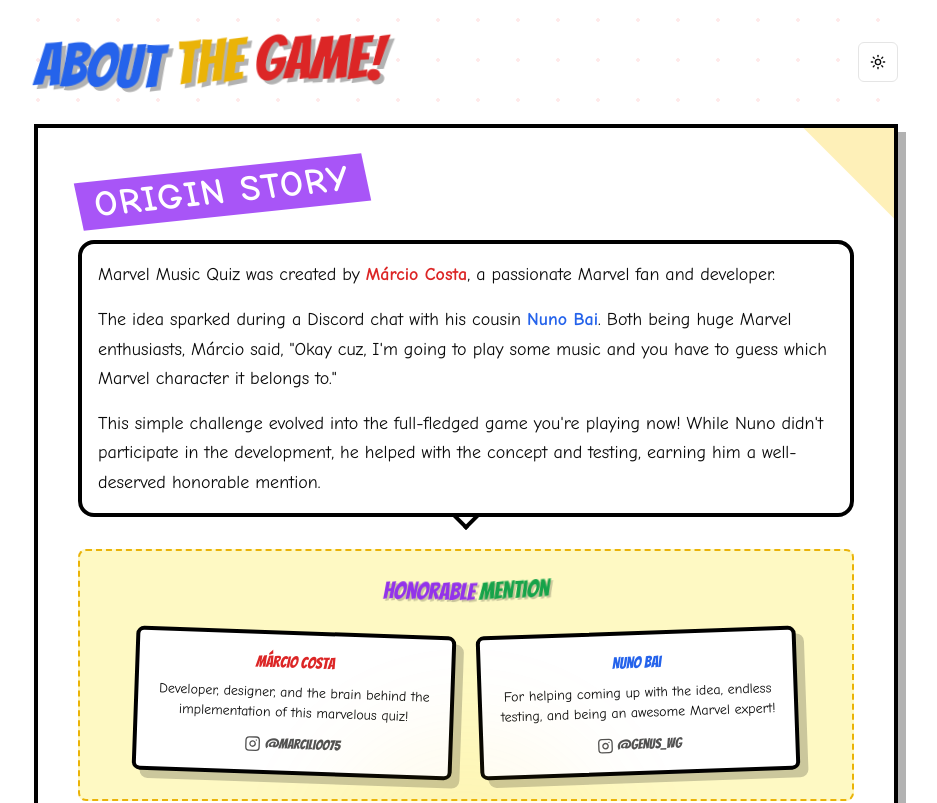
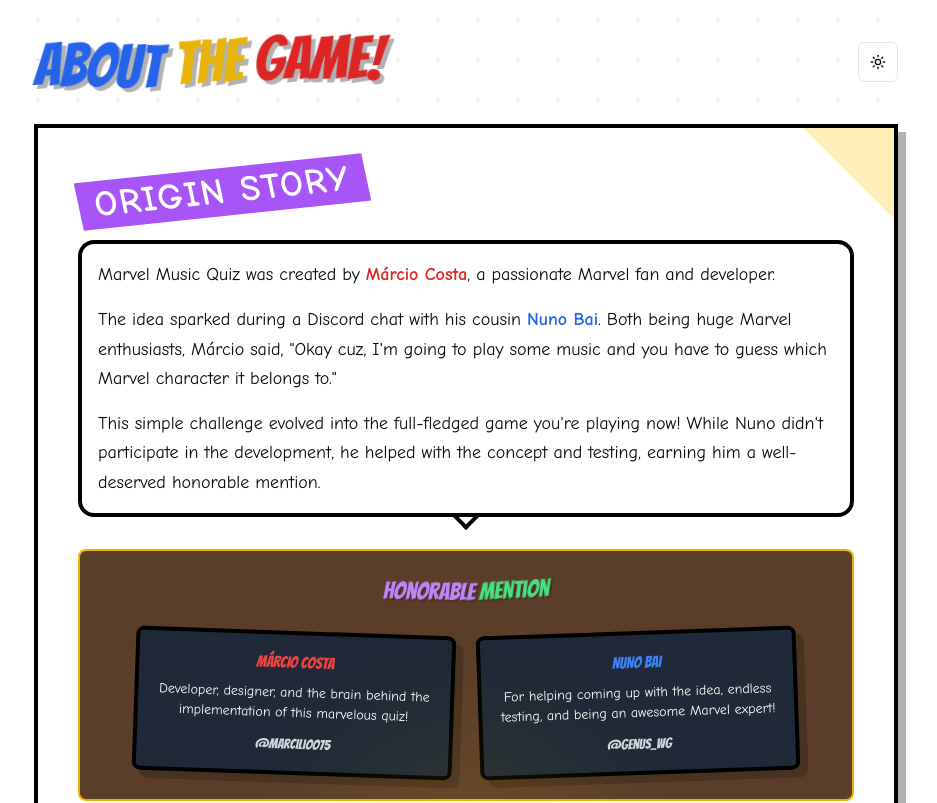
Before and after one commit to MarcioCosta75/MarvelMusicQuiz, a Next.js app: page /about in a window 1280 px wide. Shown: the top 803 px of the page, without its empty margins (174-1111 px from the left). Built offline with nearby package versions, Linux system fonts and the light colour scheme.

Commit message:
refine: adjust About page by removing Instagram icons and fixing background

```diff
--- a/app/about/page.tsx
+++ b/app/about/page.tsx
@@ -6,7 +6,7 @@ import { ThemeToggle } from "@/components/theme-toggle"
 import { ComicPanel } from "@/components/comic-effects"
 import { SpeechBubble } from "@/components/speech-bubble"
 import { ComicText } from "@/components/comic-effects"
-import { ArrowLeft, Instagram } from "lucide-react"
+import { ArrowLeft } from "lucide-react"
 
 export default function AboutPage() {
   return (
@@ -45,39 +45,35 @@ export default function AboutPage() {
             </SpeechBubble>
           </div>
 
-          <div className="bg-yellow-100 dark:bg-yellow-900/40 p-6 rounded-lg border-2 border-dashed border-yellow-500 mb-8 relative overflow-hidden">
+          <div className="bg-[#5a3e2a] dark:bg-[#3a2a1a] p-6 rounded-lg border-2 border-yellow-500 mb-8 relative overflow-hidden w-full">
             <h2 className="text-2xl font-comic mb-6 transform -rotate-1 text-center">
-              <span className="inline-block transform rotate-2 text-purple-600 dark:text-purple-400 drop-shadow-[2px_2px_0px_rgba(0,0,0,0.2)]">Honorable</span>{" "}
-              <span className="inline-block transform -rotate-2 text-green-600 dark:text-green-400 drop-shadow-[2px_2px_0px_rgba(0,0,0,0.2)]">Mention</span>
+              <span className="inline-block transform rotate-2 text-purple-400 dark:text-purple-300 drop-shadow-[2px_2px_0px_rgba(0,0,0,0.2)]">Honorable</span>{" "}
+              <span className="inline-block transform -rotate-2 text-green-400 dark:text-green-300 drop-shadow-[2px_2px_0px_rgba(0,0,0,0.2)]">Mention</span>
             </h2>
             <div className="flex flex-col md:flex-row items-center justify-center gap-6">
               <a
                 href="https://www.instagram.com/marcilioo75/"
                 target="_blank"
                 rel="noopener noreferrer"
-                className="bg-white dark:bg-gray-800 rounded-lg p-4 border-4 border-black dark:border-white shadow-[8px_8px_0px_rgba(0,0,0,0.2)] transform rotate-2 max-w-xs w-full transition-all duration-300 hover:scale-105 hover:shadow-[12px_12px_0px_rgba(0,0,0,0.2)] active:scale-95 active:shadow-[4px_4px_0px_rgba(0,0,0,0.2)] cursor-pointer"
+                className="bg-[#1f2937] dark:bg-[#1a1f2b] rounded-lg p-4 border-4 border-black dark:border-white shadow-[8px_8px_0px_rgba(0,0,0,0.2)] transform rotate-2 max-w-xs w-full transition-all duration-300 hover:scale-105 hover:shadow-[12px_12px_0px_rgba(0,0,0,0.2)] active:scale-95 active:shadow-[4px_4px_0px_rgba(0,0,0,0.2)] cursor-pointer"
               >
-                <h3 className="text-center font-comic text-red-600 dark:text-red-400 mb-2">Márcio Costa</h3>
-                <p className="text-center text-sm font-comic-sans">
+                <h3 className="text-center font-comic text-red-500 dark:text-red-400 mb-2">MÁRCIO COSTA</h3>
+                <p className="text-center text-sm font-comic-sans text-white">
                   Developer, designer, and the brain behind the implementation of this marvelous quiz!
                 </p>
-                <div className="mt-3 text-center text-sm font-comic opacity-70 flex items-center justify-center gap-1">
-                  <Instagram size={16} /> @marcilioo75
-                </div>
+                <div className="mt-3 text-center text-sm font-comic text-gray-300">@marcilioo75</div>
               </a>
               <a
                 href="https://www.instagram.com/genus_wg/"
                 target="_blank"
                 rel="noopener noreferrer"
-                className="bg-white dark:bg-gray-800 rounded-lg p-4 border-4 border-black dark:border-white shadow-[8px_8px_0px_rgba(0,0,0,0.2)] transform -rotate-2 max-w-xs w-full transition-all duration-300 hover:scale-105 hover:shadow-[12px_12px_0px_rgba(0,0,0,0.2)] active:scale-95 active:shadow-[4px_4px_0px_rgba(0,0,0,0.2)] cursor-pointer"
+                className="bg-[#1f2937] dark:bg-[#1a1f2b] rounded-lg p-4 border-4 border-black dark:border-white shadow-[8px_8px_0px_rgba(0,0,0,0.2)] transform -rotate-2 max-w-xs w-full transition-all duration-300 hover:scale-105 hover:shadow-[12px_12px_0px_rgba(0,0,0,0.2)] active:scale-95 active:shadow-[4px_4px_0px_rgba(0,0,0,0.2)] cursor-pointer"
               >
-                <h3 className="text-center font-comic text-blue-600 dark:text-blue-400 mb-2">Nuno Bai</h3>
-                <p className="text-center text-sm font-comic-sans">
+                <h3 className="text-center font-comic text-blue-500 dark:text-blue-400 mb-2">NUNO BAI</h3>
+                <p className="text-center text-sm font-comic-sans text-white">
                   For helping coming up with the idea, endless testing, and being an awesome Marvel expert!
                 </p>
-                <div className="mt-3 text-center text-sm font-comic opacity-70 flex items-center justify-center gap-1">
-                  <Instagram size={16} /> @genus_wg
-                </div>
+                <div className="mt-3 text-center text-sm font-comic text-gray-300">@genus_wg</div>
               </a>
             </div>
           </div>
```
